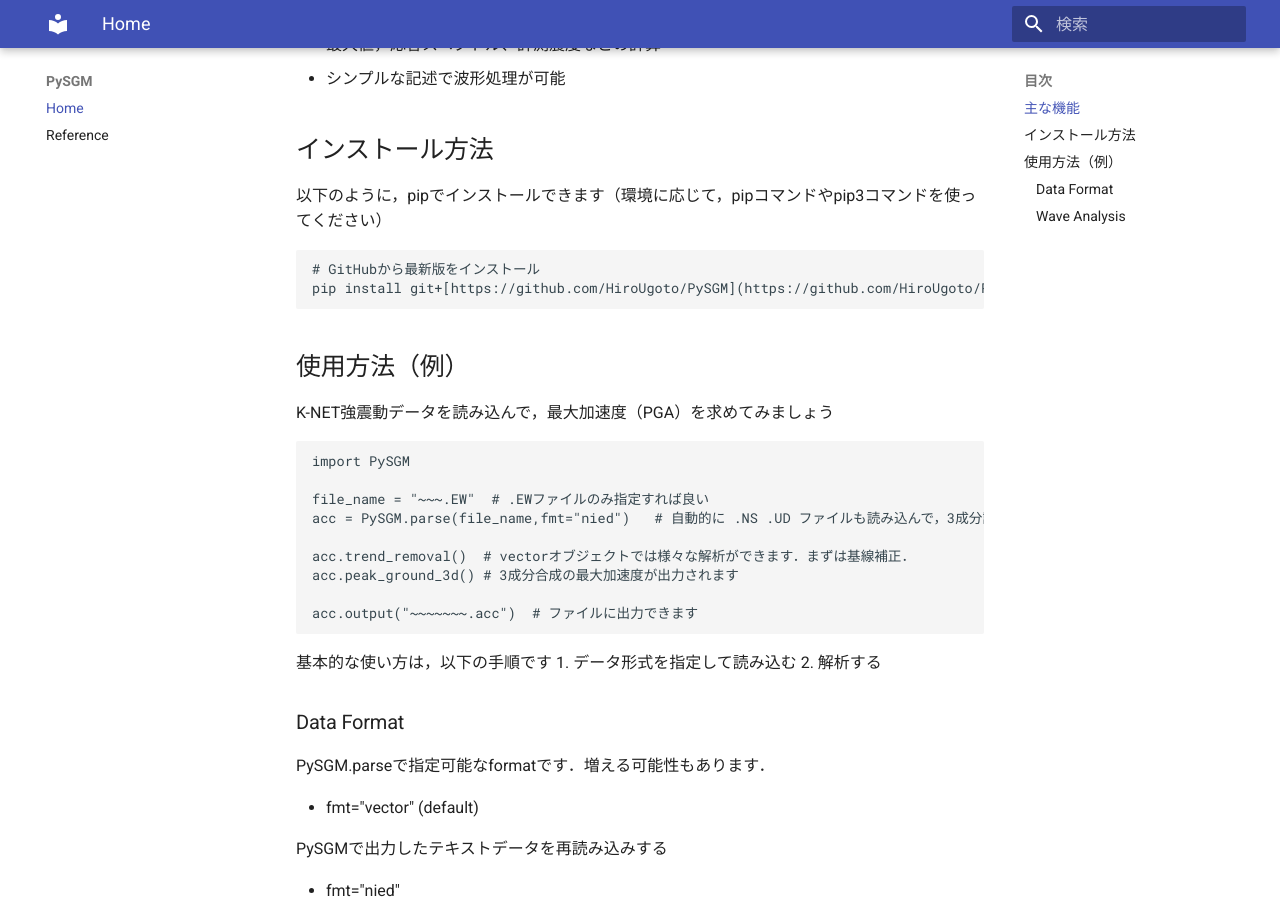
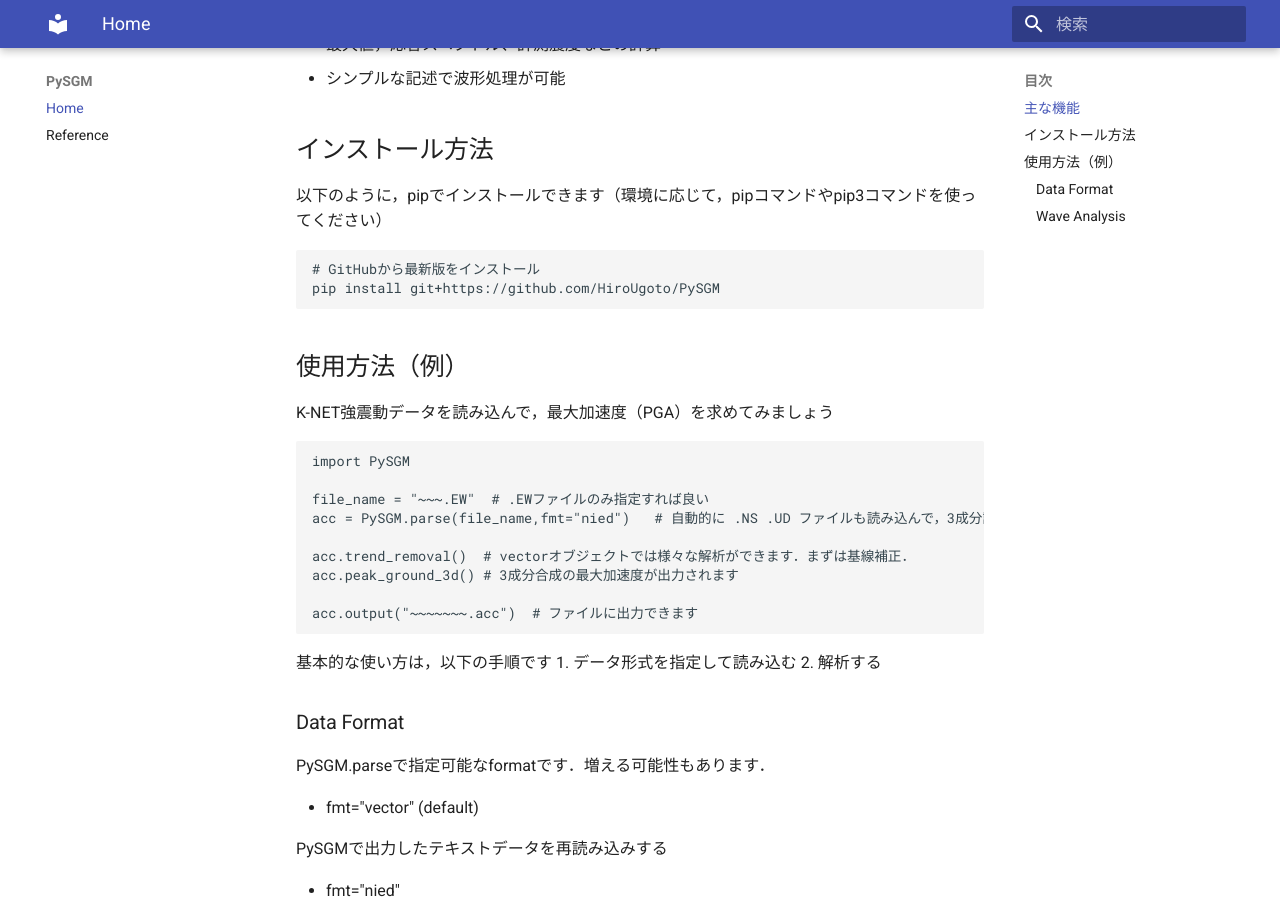
Before and after one commit to HiroUgoto/PySGM, an MkDocs documentation site: the page built from docs/index.md, in a window 1280 px wide and 900 px high, scrolled down 323 px. Built offline with MkDocs 1.6.1 and Material for MkDocs 9.7.7, drawn with Linux system fonts in a browser that asks for light colours; some of the changed lines change nothing that is shown.

Commit message:
minor fix

````diff
--- a/docs/index.md
+++ b/docs/index.md
@@ -13,7 +13,7 @@
 
 ```bash
 # GitHubから最新版をインストール
-pip install git+[https://github.com/HiroUgoto/PySGM](https://github.com/HiroUgoto/PySGM)
+pip install git+https://github.com/HiroUgoto/PySGM
 ```
 
 ## 使用方法（例）
````
